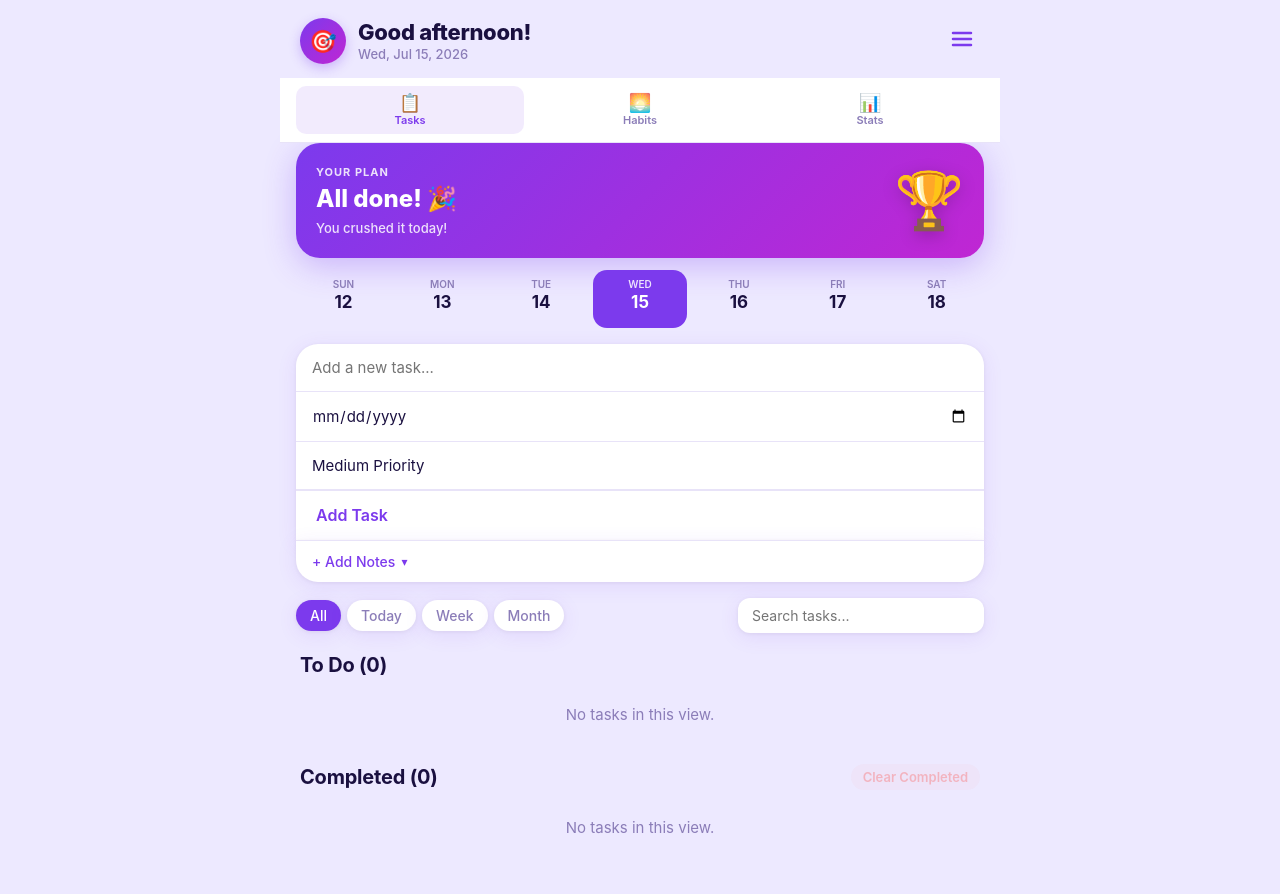
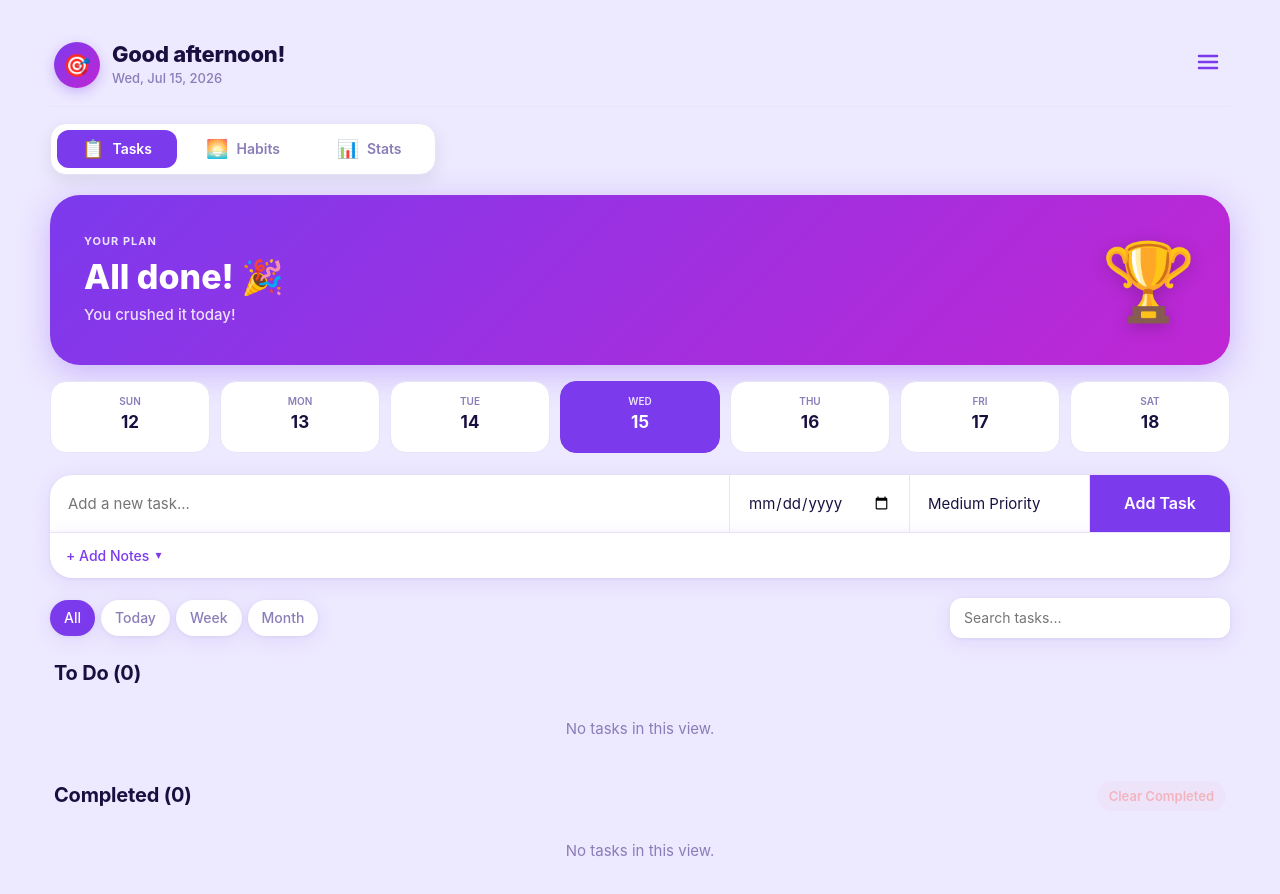
Before and after one commit to arod0210-CS/taskflow-app, a plain HTML site: page index.html in a window 1280 px wide. Drawn offline with Linux system fonts and the light colour scheme.

Commit message:
Improve desktop dashboard layout

```diff
--- a/style.css
+++ b/style.css
@@ -13,6 +13,40 @@
   --btn-neutral-bg: #e8e3f8;
   --btn-neutral-fg: #1a1040;
   --app-font: -apple-system, BlinkMacSystemFont, "SF Pro Text", "Segoe UI", Roboto, sans-serif;
+  /* ---------- Layout ---------- */
+
+  --container-width: 1200px;
+
+  --space-xs: .25rem;
+  --space-sm: .5rem;
+  --space-md: 1rem;
+  --space-lg: 1.5rem;
+  --space-xl: 2rem;
+  --space-2xl: 3rem;
+
+  /* ---------- Radius ---------- */
+
+  --radius-sm: 10px;
+  --radius-md: 16px;
+  --radius-lg: 22px;
+  --radius-xl: 30px;
+
+  /* ---------- Animation ---------- */
+
+  --transition-fast: .18s ease;
+  --transition-normal: .30s ease;
+  --transition-slow: .45s ease;
+
+  /* ---------- Shadows ---------- */
+
+  --shadow-soft:
+    0 6px 18px rgba(0, 0, 0, .08);
+
+  --shadow-hover:
+    0 16px 40px rgba(0, 0, 0, .12);
+
+  --shadow-card:
+    0 8px 30px rgba(0, 0, 0, .10);
 }
 
 * {
@@ -24,7 +58,16 @@ body {
   font-family: var(--app-font);
   background: var(--page-bg);
   color: var(--text-main);
-  transition: background 0.3s ease, color 0.3s ease;
+
+  line-height: 1.55;
+
+  -webkit-font-smoothing: antialiased;
+
+  text-rendering: optimizeLegibility;
+
+  transition:
+    background var(--transition-normal),
+    color var(--transition-normal);
 }
 
 button,
@@ -40,12 +83,15 @@ textarea {
 }
 
 .container {
-  width: 100%;
-  max-width: 720px;
-  margin: 0 auto;
-  background: var(--page-bg);
+  width: min(var(--container-width), calc(100% - 32px));
+  margin-inline: auto;
   min-height: 100vh;
-  padding-bottom: 24px;
+  padding-block: var(--space-lg) var(--space-2xl);
+}
+
+.container>* {
+  width: min(100%, 980px);
+  margin-inline: auto;
 }
 
 /* ===== TOP BAR ===== */
@@ -808,15 +854,15 @@ textarea {
   pointer-events: none;
 }
 
-.theme-switch input:checked + .slider {
+.theme-switch input:checked+.slider {
   background: var(--accent-color);
 }
 
-.theme-switch input:checked + .slider::before {
+.theme-switch input:checked+.slider::before {
   transform: translateX(22px);
 }
 
-.theme-switch input:checked + .slider .slider-icon {
+.theme-switch input:checked+.slider .slider-icon {
   transform: translateX(22px);
 }
 
@@ -1568,7 +1614,7 @@ body.dark-mode .task-card.due-today {
 }
 
 /* Stats tab — stats card full-width at top */
-#panel-stats > .stats-card {
+#panel-stats>.stats-card {
   margin-bottom: 12px;
 }
 
@@ -1759,13 +1805,27 @@ body.dark-mode .task-card.due-today {
 }
 
 @keyframes toastIn {
-  from { opacity: 0; transform: translateY(16px) scale(0.96); }
-  to   { opacity: 1; transform: translateY(0) scale(1); }
+  from {
+    opacity: 0;
+    transform: translateY(16px) scale(0.96);
+  }
+
+  to {
+    opacity: 1;
+    transform: translateY(0) scale(1);
+  }
 }
 
 @keyframes toastOut {
-  from { opacity: 1; transform: translateY(0); }
-  to   { opacity: 0; transform: translateY(-8px); }
+  from {
+    opacity: 1;
+    transform: translateY(0);
+  }
+
+  to {
+    opacity: 0;
+    transform: translateY(-8px);
+  }
 }
 
 /* ===== LEVEL-UP BANNER ===== */
@@ -1785,8 +1845,13 @@ body.dark-mode .task-card.due-today {
 }
 
 @keyframes bannerIn {
-  from { transform: translateY(-100%); }
-  to   { transform: translateY(0); }
+  from {
+    transform: translateY(-100%);
+  }
+
+  to {
+    transform: translateY(0);
+  }
 }
 
 /* ===== HABITS PANEL ===== */
@@ -2323,3 +2388,177 @@ body.dark-mode .habit-delete-btn:hover {
     min-height: 90px;
   }
 }
+
+/* ---------- Mobile Container Layout ---------- */
+
+@media (max-width: 640px) {
+  .container {
+    width: min(100% - 20px, var(--container-width));
+    padding-block: var(--space-md) var(--space-xl);
+  }
+}
+/* =========================================
+   PHASE 2.1 — PROFESSIONAL DESKTOP LAYOUT
+   ========================================= */
+
+@media (min-width: 901px) {
+  .container {
+    width: min(1180px, calc(100% - 48px));
+    padding-block: 24px 48px;
+  }
+
+  .container > * {
+    width: 100%;
+    max-width: none;
+  }
+
+  .top-bar {
+    padding: 18px 4px;
+    border-bottom: 1px solid var(--separator);
+    margin-bottom: 16px;
+  }
+
+  .tab-nav {
+    position: static;
+    width: fit-content;
+    margin: 0 0 20px;
+    padding: 6px;
+    gap: 6px;
+    border: 1px solid var(--separator);
+    border-radius: 16px;
+    background: var(--card-bg);
+    box-shadow: var(--shadow-soft);
+  }
+
+  .tab-btn {
+    min-width: 120px;
+    flex-direction: row;
+    justify-content: center;
+    gap: 8px;
+    padding: 10px 16px;
+    border-radius: 12px;
+  }
+
+  .tab-icon {
+    font-size: 18px;
+  }
+
+  .tab-label {
+    font-size: 14px;
+  }
+
+  .tab-btn.active {
+    background: var(--accent-color);
+    color: white;
+  }
+
+  .hero-card {
+    margin: 0;
+    min-height: 170px;
+    padding: 30px 34px;
+    border-radius: var(--radius-xl);
+  }
+
+  .hero-card-title {
+    font-size: 34px;
+  }
+
+  .hero-card-sub {
+    font-size: 15px;
+  }
+
+  .hero-card-deco {
+    font-size: 76px;
+  }
+
+  .week-strip {
+    margin: 16px 0 22px;
+    padding: 0;
+    gap: 10px;
+  }
+
+  .week-day {
+    padding: 12px 8px;
+    border-radius: 16px;
+    background: var(--card-bg);
+    border: 1px solid var(--separator);
+  }
+
+  .week-day-today {
+    background: var(--accent-color);
+    border-color: var(--accent-color);
+  }
+
+  .task-input,
+  .notes-expander,
+  .view-bar,
+  .task-list,
+  .stats-card,
+  .level-card,
+  .challenge-card,
+  .badges-section,
+  .analytics-section,
+  .habits-list,
+  .add-habit-form,
+  .reminder-banner {
+    margin-left: 0;
+    margin-right: 0;
+  }
+
+  .task-input {
+    display: grid;
+    grid-template-columns: minmax(0, 1.8fr) 180px 180px 140px;
+    align-items: stretch;
+    border-radius: var(--radius-lg) var(--radius-lg) 0 0;
+  }
+
+  .task-input input,
+  .task-input select {
+    border-bottom: none;
+    border-right: 1px solid var(--separator);
+    padding: 16px 18px;
+  }
+
+  #addTaskBtn {
+    border-top: none;
+    text-align: center;
+    background: var(--accent-color);
+    color: white;
+  }
+
+  #addTaskBtn:hover {
+    background: var(--accent-hover);
+  }
+
+  .notes-expander {
+    border-radius: 0 0 var(--radius-lg) var(--radius-lg);
+  }
+
+  .view-bar {
+    margin-top: 20px;
+  }
+
+  #searchInput {
+    min-width: 280px;
+  }
+
+  .section-header {
+    padding-left: 4px;
+    padding-right: 4px;
+  }
+
+  .gamify-grid {
+    display: grid;
+    grid-template-columns: repeat(2, minmax(0, 1fr));
+    gap: 18px;
+  }
+
+  .stats-row {
+    grid-template-columns: repeat(3, minmax(0, 1fr));
+  }
+
+  .badges-grid {
+    grid-template-columns: repeat(8, minmax(0, 1fr));
+  }
+
+}
```
